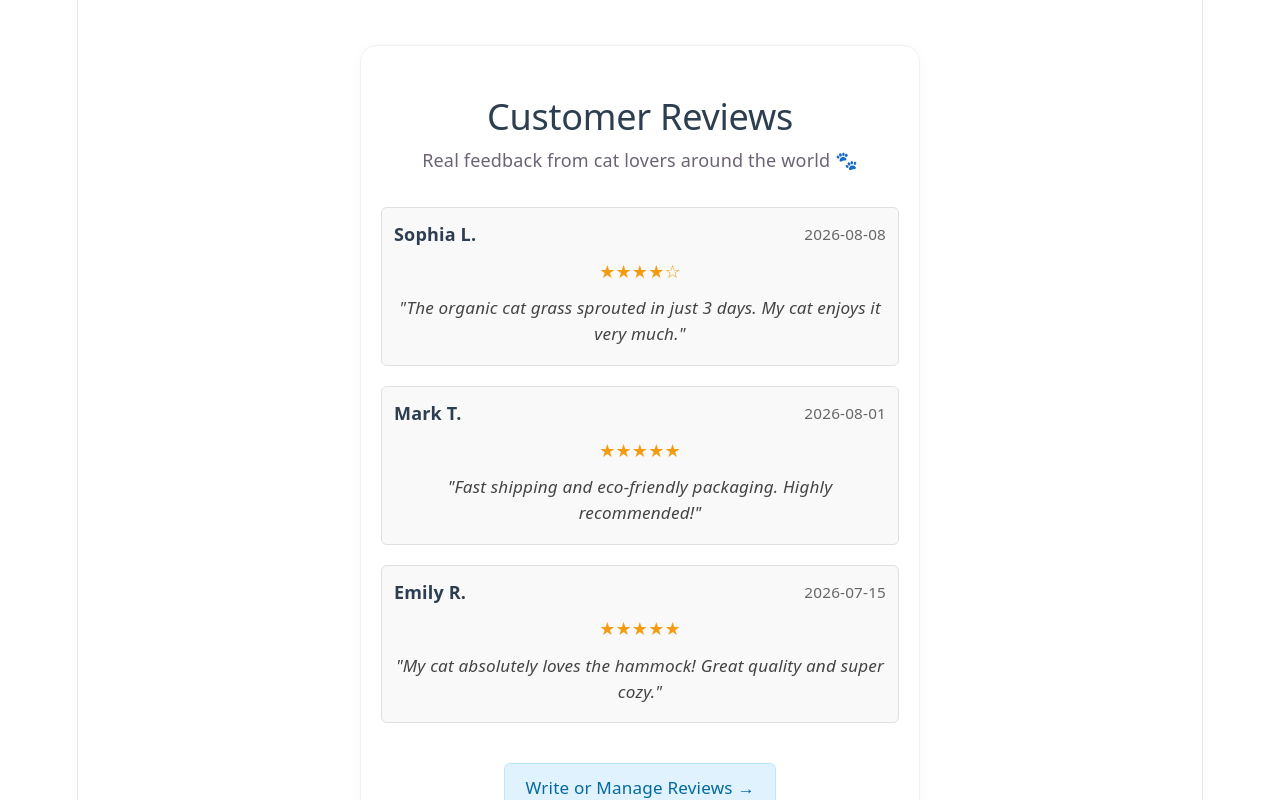
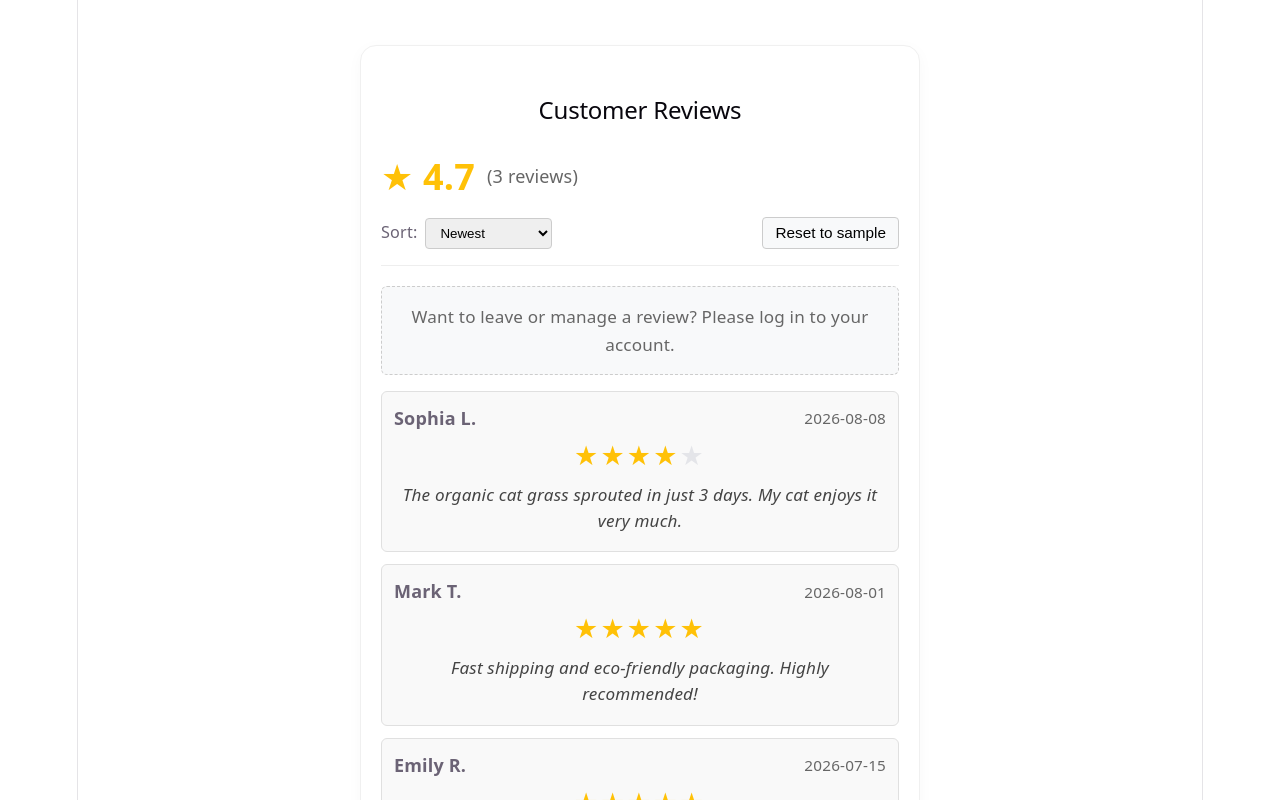
Before and after one commit to ShoheiK12/Cat_Lover, a React (Vite) app: page / in a window 1280 px wide. Shown: the part 4540-5340 px from the top of the page. Built offline with nearby package versions, Linux system fonts and the light colour scheme.

Commit message:
Improve review function in Account setting page and Home page. And improve App.css

```diff
--- a/src/App.css
+++ b/src/App.css
@@ -1,5 +1,36 @@
 main {
   padding: 20px;
+}
+
+/* Form-style */
+
+.form-group {
+  margin-bottom: 16px;
+  display: flex;
+  flex-direction: column;
+  text-align: left;
+}
+
+.form-group label {
+  font-size: 0.9rem;
+  font-weight: 600;
+  color: #444;
+  margin-bottom: 6px;
+}
+
+.form-group input,
+.form-group select,
+.form-group textarea {
+  padding: 10px;
+  border: 1px solid #ddd;
+  border-radius: 8px;
+  font-size: 0.95rem;
+  font-family: inherit;
+}
+
+.form-group textarea {
+  min-height: 120px;
+  resize: vertical;
 }
 
 /* Header */
@@ -242,7 +273,7 @@
   line-height: 1.4;
 }
 
-/* Products Section Margin */
+/* Products Section*/
 .products-section {
   padding-top: 20px;
 }
@@ -468,25 +499,6 @@
   margin-top: 20px;
 }
 
-.form-group {
-  display: flex;
-  flex-direction: column;
-  gap: 5px;
-}
-
-.form-group input,
-.form-group textarea {
-  padding: 8px 12px;
-  border: 1px solid #ccc;
-  border-radius: 4px;
-  font-size: 1rem;
-}
-
-.form-group textarea {
-  min-height: 120px;
-  resize: vertical;
-}
-
 .success-message {
   padding: 15px;
   background-color: #dcfce7;
@@ -639,6 +651,17 @@
 .btn-link-reset {
   text-decoration: none;
   display: inline-block;
+}
+
+.login-prompt {
+  background-color: #f8f9fa;
+  border: 1px dashed #ccc;
+  border-radius: 6px;
+  padding: 16px;
+  text-align: center;
+  color: #666;
+  font-size: 0.95rem;
+  margin: 16px 0;
 }
 
 /* Spacing class for layout */
@@ -797,21 +820,6 @@
   margin-bottom: 40px;
 }
 
-.review-card {
-  background: #fdfbf7;
-  padding: 20px;
-  border-radius: 12px;
-  border: 1px solid #f2ece1;
-  position: relative;
-}
-
-.review-card-header {
-  display: flex;
-  justify-content: space-between;
-  align-items: center;
-  margin-bottom: 8px;
-}
-
 .review-author {
   font-weight: 600;
   color: #2c3e50;
@@ -845,6 +853,12 @@
   text-decoration: underline;
 }
 
+.review-product-name {
+  font-size: 0.9rem;
+  color: #555;
+  margin: 4px 0;
+}
+
 /* Form for review */
 .review-form-container {
   max-width: 500px;
@@ -859,34 +873,6 @@
   margin-bottom: 16px;
   color: #2c3e50;
   text-align: center;
-}
-
-.form-group {
-  margin-bottom: 16px;
-  display: flex;
-  flex-direction: column;
-  text-align: left;
-}
-
-.form-group label {
-  font-size: 0.9rem;
-  font-weight: 600;
-  color: #444;
-  margin-bottom: 6px;
-}
-
-.form-group input,
-.form-group select,
-.form-group textarea {
-  padding: 10px;
-  border: 1px solid #ddd;
-  border-radius: 8px;
-  font-size: 0.95rem;
-  font-family: inherit;
-}
-
-.form-group textarea {
-  resize: vertical;
 }
 
 .reviews-cta {
--- a/src/pages/Home.jsx
+++ b/src/pages/Home.jsx
@@ -3,7 +3,10 @@
 import { items } from '../data/items';
 import { useCart } from '../context/CartContext';
 import { useToast } from '../context/ToastContext';
-import ReviewList from '../components/ReviewList';
+import { useAuth } from '../context/AuthContext';
+import { useReviews } from '../context/ReviewContext';
+import { StarRating } from '../components/StarRating';
+import { ReviewHeader } from '../components/ReviewHeader';
 
 function Features() {
   const featureList = [
@@ -52,8 +55,15 @@
   const { addToCart } = useCart();
   const { showToast } = useToast();
 
+  const { user } = useAuth();
+  const { reviews, addReview, deleteReview } = useReviews();
+
   const [searchQuery, setSearchQuery] = useState('');
   const [selectedCategory, setSelectedCategory] = useState('All');
+
+  const [selectedItemId, setSelectedItemId] = useState(items[0]?.id || '');
+  const [rating, setRating] = useState(5);
+  const [comment, setComment] = useState('');
 
   const handleAddToCart = (item) => {
     addToCart(item);
@@ -70,6 +80,35 @@
 
     return matchesSearch && matchesCategory;
   });
+
+  const handleReviewSubmit = (e) => {
+    e.preventDefault();
+    if (!comment.trim()) {
+      showToast('Please enter a valid comment.');
+      return;
+    }
+
+    const selectedItem = items.find((item) => String(item.id) === String(selectedItemId));
+
+    addReview({
+      userId: user?.id || user?.email,
+      name: user?.name || user?.email || 'Anonymous',
+      itemId: selectedItem?.id || '',
+      itemName: selectedItem?.name || '',
+      rating: Number(rating),
+      comment,
+      date: new Date().toLocaleDateString(),
+    });
+
+    setComment('');
+    setRating(5);
+    showToast('Review submitted successfully!');
+  };
+
+  const handleDeleteReview = (reviewId) => {
+    deleteReview(reviewId);
+    showToast('Review deleted.');
+  };
 
   return (
     <div className="page-container">
@@ -148,7 +187,99 @@
         )}
       </section>
 
-      <ReviewList />
+      <section className="reviews-section">
+        <h2>Customer Reviews</h2>
+        <ReviewHeader />
+
+        {user ? (
+          <div className="review-form-container">
+            <h4>Write a Review</h4>
+            <form onSubmit={handleReviewSubmit} className="account-form">
+              <div className="form-group">
+                <label htmlFor="select-product">Select Product:</label>
+                <select
+                  id="select-product"
+                  value={selectedItemId}
+                  onChange={(e) => setSelectedItemId(e.target.value)}
+                  className="review-select"
+                >
+                  {items.map((item) => (
+                    <option key={item.id} value={item.id}>
+                      {item.name} (${item.price})
+                    </option>
+                  ))}
+                </select>
+              </div>
+
+              <div className="form-group">
+                <label>Rating:</label>
+                <StarRating rating={rating} onRate={(val) => setRating(val)} />
+              </div>
+
+              <div className="form-group">
+                <label htmlFor="home-rev-comment">Your Review:</label>
+                <textarea
+                  id="home-rev-comment"
+                  rows="3"
+                  value={comment}
+                  onChange={(e) => setComment(e.target.value)}
+                  placeholder="Share your experience..."
+                  className="review-textarea"
+                />
+              </div>
+
+              <button type="submit" className="btn-primary">
+                Post Review
+              </button>
+            </form>
+          </div>
+        ) : (
+          <div className="login-prompt">
+            <p>Want to leave or manage a review? Please log in to your account.</p>
+          </div>
+        )}
+
+        <div className="review-list">
+          {reviews.length === 0 ? (
+            <p>No reviews posted yet.</p>
+          ) : (
+            reviews.map((review) => {
+              const isOwner =
+                user &&
+                ((review.userId && String(user.id || user.email) === String(review.userId)) ||
+                  user.name === review.name ||
+                  user.email === review.name);
+
+              return (
+                <div key={review.id} className="review-card">
+                  <div className="review-card-header">
+                    <strong>{review.name}</strong>
+                    <span className="review-date">{review.date}</span>
+                  </div>
+
+                  {review.itemName && (
+                    <div className="review-product-name">
+                      Product: <strong>{review.itemName}</strong>
+                    </div>
+                  )}
+
+                  <StarRating rating={review.rating} readOnly />
+                  <p className="review-comment">{review.comment}</p>
+
+                  {isOwner && (
+                    <button
+                      onClick={() => handleDeleteReview(review.id)}
+                      className="btn-delete-review"
+                    >
+                      Delete
+                    </button>
+                  )}
+                </div>
+              );
+            })
+          )}
+        </div>
+      </section>
 
     </div>
   );
--- a/src/pages/ItemDetail.jsx
+++ b/src/pages/ItemDetail.jsx
@@ -46,6 +46,7 @@
 
     addReview({
       itemId: id,
+      itemName: item.name,
       userId: user?.id || user?.email,
       name: user?.name || user?.email || 'Anonymous',
       rating: Number(rating),
@@ -83,9 +84,9 @@
       <div className="item-reviews-section">
         <h3>Customer Reviews ({itemReviews.length})</h3>
 
-
         <ReviewHeader />
 
+        {user ? (
           <div className="review-form-container">
             <h4>Write a Review for {item.name}</h4>
             <form onSubmit={handleReviewSubmit} className="account-form">
@@ -111,6 +112,9 @@
               </button>
             </form>
           </div>
+        ) : (
+          <p className="login-prompt">Please log in to write a review for this product.</p>
+        )}
 
         <div className="review-list">
           {itemReviews.length === 0 ? (
```
Also changed, not shown: src/pages/Account.jsx (+40 -2 lines). Lines whose indentation alone changed are shown as unchanged.
